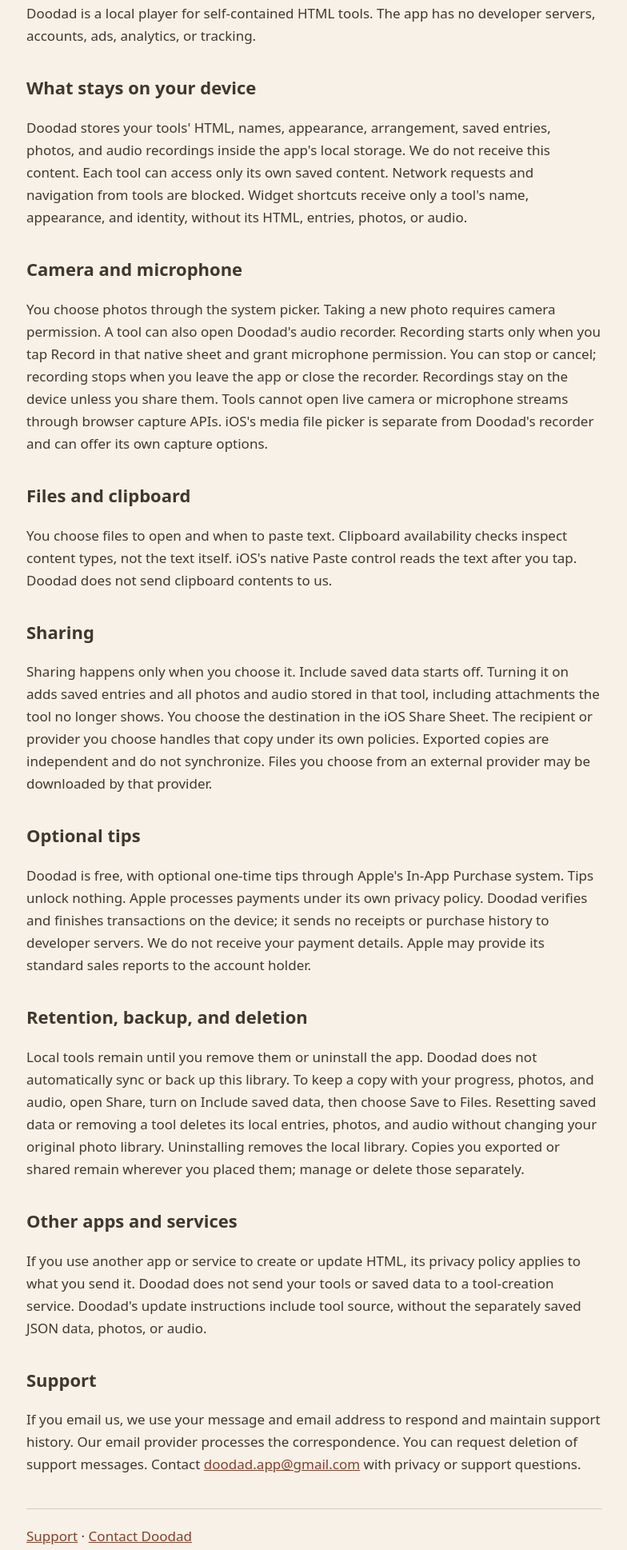
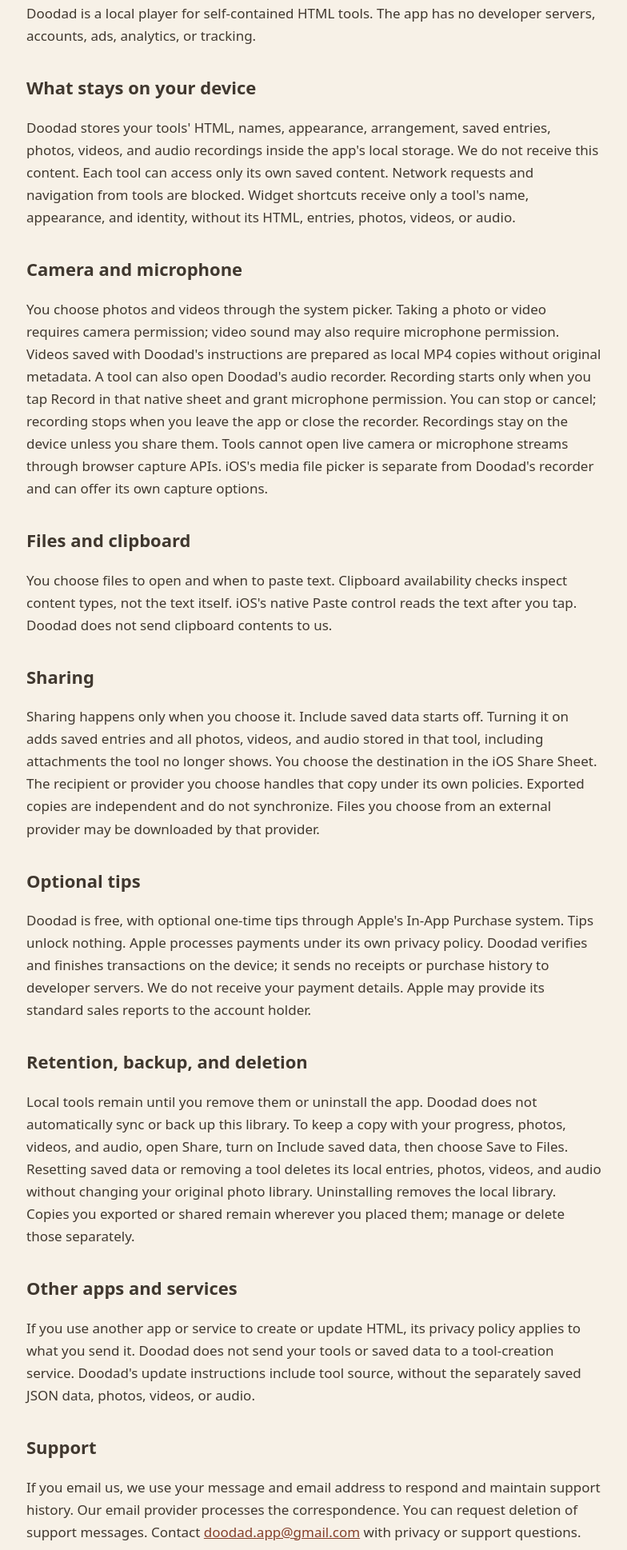
Before and after one commit to antonio-gor/doodad-privacy, a plain HTML site: page index.html in a window 1280 px wide. Shown: the part 235-2173 px from the top of the page at 80% size, without its empty margins (247-1031 px from the left). Drawn offline with Linux system fonts and the light colour scheme.

Commit message:
Explain local video capture, storage, sharing, and reset

```diff
--- a/index.html
+++ b/index.html
@@ -1,13 +1,13 @@
 <!doctype html><html lang="en"><head><meta charset="utf-8"><meta name="viewport" content="width=device-width,initial-scale=1"><title>Doodad Privacy Policy</title><style>body{margin:0;background:#f7f1e7;color:#40382f;font:17px/1.65 system-ui,sans-serif}main{max-width:720px;margin:auto;padding:48px 24px}h1{font:700 42px Georgia,serif}h2{font-size:22px;margin-top:32px}a{color:#85402b}nav{margin-bottom:32px}footer{margin-top:40px;border-top:1px solid #d9cdbb;padding-top:20px}</style></head><body><main>
 <nav><a href="support.html">Doodad support</a></nav><h1>Privacy policy</h1><p>Updated November 19, 2026.</p>
 <p>Doodad is a local player for self-contained HTML tools. The app has no developer servers, accounts, ads, analytics, or tracking.</p>
-<h2>What stays on your device</h2><p>Doodad stores your tools' HTML, names, appearance, arrangement, saved entries, photos, and audio recordings inside the app's local storage. We do not receive this content. Each tool can access only its own saved content. Network requests and navigation from tools are blocked. Widget shortcuts receive only a tool's name, appearance, and identity, without its HTML, entries, photos, or audio.</p>
-<h2>Camera and microphone</h2><p>You choose photos through the system picker. Taking a new photo requires camera permission. A tool can also open Doodad's audio recorder. Recording starts only when you tap Record in that native sheet and grant microphone permission. You can stop or cancel; recording stops when you leave the app or close the recorder. Recordings stay on the device unless you share them. Tools cannot open live camera or microphone streams through browser capture APIs. iOS's media file picker is separate from Doodad's recorder and can offer its own capture options.</p>
+<h2>What stays on your device</h2><p>Doodad stores your tools' HTML, names, appearance, arrangement, saved entries, photos, videos, and audio recordings inside the app's local storage. We do not receive this content. Each tool can access only its own saved content. Network requests and navigation from tools are blocked. Widget shortcuts receive only a tool's name, appearance, and identity, without its HTML, entries, photos, videos, or audio.</p>
+<h2>Camera and microphone</h2><p>You choose photos and videos through the system picker. Taking a photo or video requires camera permission; video sound may also require microphone permission. Videos saved with Doodad's instructions are prepared as local MP4 copies without original metadata. A tool can also open Doodad's audio recorder. Recording starts only when you tap Record in that native sheet and grant microphone permission. You can stop or cancel; recording stops when you leave the app or close the recorder. Recordings stay on the device unless you share them. Tools cannot open live camera or microphone streams through browser capture APIs. iOS's media file picker is separate from Doodad's recorder and can offer its own capture options.</p>
 <h2>Files and clipboard</h2><p>You choose files to open and when to paste text. Clipboard availability checks inspect content types, not the text itself. iOS's native Paste control reads the text after you tap. Doodad does not send clipboard contents to us.</p>
-<h2>Sharing</h2><p>Sharing happens only when you choose it. Include saved data starts off. Turning it on adds saved entries and all photos and audio stored in that tool, including attachments the tool no longer shows. You choose the destination in the iOS Share Sheet. The recipient or provider you choose handles that copy under its own policies. Exported copies are independent and do not synchronize. Files you choose from an external provider may be downloaded by that provider.</p>
+<h2>Sharing</h2><p>Sharing happens only when you choose it. Include saved data starts off. Turning it on adds saved entries and all photos, videos, and audio stored in that tool, including attachments the tool no longer shows. You choose the destination in the iOS Share Sheet. The recipient or provider you choose handles that copy under its own policies. Exported copies are independent and do not synchronize. Files you choose from an external provider may be downloaded by that provider.</p>
 <h2>Optional tips</h2><p>Doodad is free, with optional one-time tips through Apple's In-App Purchase system. Tips unlock nothing. Apple processes payments under its own privacy policy. Doodad verifies and finishes transactions on the device; it sends no receipts or purchase history to developer servers. We do not receive your payment details. Apple may provide its standard sales reports to the account holder.</p>
-<h2>Retention, backup, and deletion</h2><p>Local tools remain until you remove them or uninstall the app. Doodad does not automatically sync or back up this library. To keep a copy with your progress, photos, and audio, open Share, turn on Include saved data, then choose Save to Files. Resetting saved data or removing a tool deletes its local entries, photos, and audio without changing your original photo library. Uninstalling removes the local library. Copies you exported or shared remain wherever you placed them; manage or delete those separately.</p>
-<h2>Other apps and services</h2><p>If you use another app or service to create or update HTML, its privacy policy applies to what you send it. Doodad does not send your tools or saved data to a tool-creation service. Doodad's update instructions include tool source, without the separately saved JSON data, photos, or audio.</p>
+<h2>Retention, backup, and deletion</h2><p>Local tools remain until you remove them or uninstall the app. Doodad does not automatically sync or back up this library. To keep a copy with your progress, photos, videos, and audio, open Share, turn on Include saved data, then choose Save to Files. Resetting saved data or removing a tool deletes its local entries, photos, videos, and audio without changing your original photo library. Uninstalling removes the local library. Copies you exported or shared remain wherever you placed them; manage or delete those separately.</p>
+<h2>Other apps and services</h2><p>If you use another app or service to create or update HTML, its privacy policy applies to what you send it. Doodad does not send your tools or saved data to a tool-creation service. Doodad's update instructions include tool source, without the separately saved JSON data, photos, videos, or audio.</p>
 <h2>Support</h2><p>If you email us, we use your message and email address to respond and maintain support history. Our email provider processes the correspondence. You can request deletion of support messages. Contact <a href="mailto:doodad.app@gmail.com">doodad.app@gmail.com</a> with privacy or support questions.</p>
 <footer><a href="support.html">Support</a> · <a href="mailto:doodad.app@gmail.com">Contact Doodad</a></footer>
 </main></body></html>
```
Also changed, not shown: support.html (+3 -3 lines).
